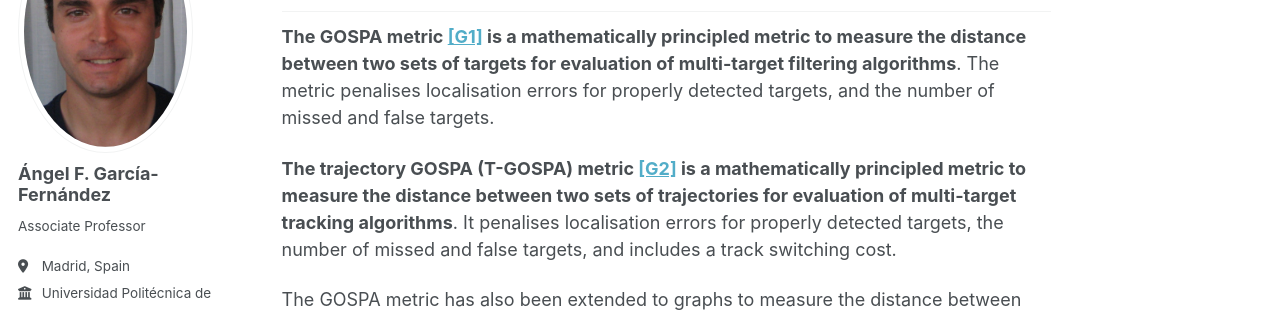
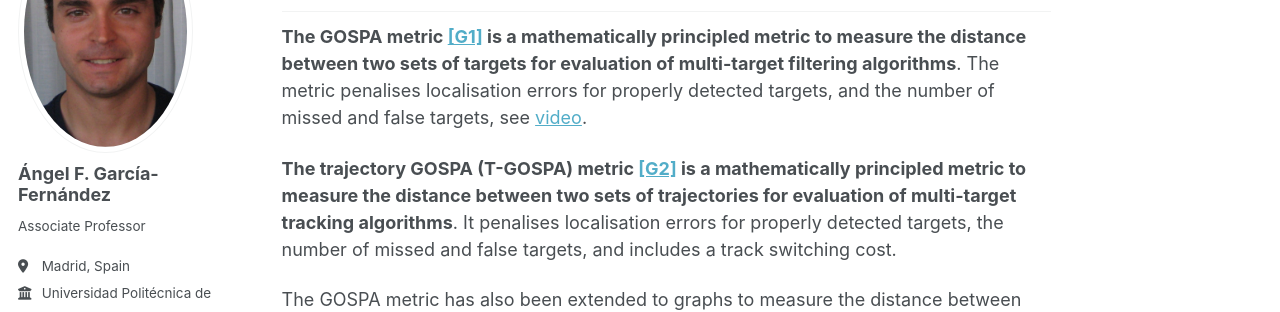
Before and after one commit to Agarciafernandez/Agarciafernandez.github.io, a Jekyll site: the page built from _pages/about.md, in a window 1280 px wide and 1400 px high, scrolled down 344 px. Shown: the part 207-519 px from the top of the window. Built offline with Jekyll 4.4.1, drawn with Linux system fonts in a browser that asks for light colours; some web fonts are replaced; some of the changed text lies outside the part shown.

Commit message:
Update about.md

```diff
--- a/_pages/about.md
+++ b/_pages/about.md
@@ -19,7 +19,7 @@ These are some of my main research contributions.
 Generalised optimal sub-pattern assignment (GOSPA) metrics
 ---------------
 
-**The GOSPA metric [[G1]](https://ieeexplore.ieee.org/document/8009645) is a mathematically principled metric to measure the distance between two sets of targets for evaluation of multi-target filtering algorithms**. The metric penalises localisation errors for properly detected targets, and the number of missed and false targets.
+**The GOSPA metric [[G1]](https://ieeexplore.ieee.org/document/8009645) is a mathematically principled metric to measure the distance between two sets of targets for evaluation of multi-target filtering algorithms**. The metric penalises localisation errors for properly detected targets, and the number of missed and false targets, see [video](https://www.youtube.com/watch?v=M79GTTytvCM).
 
 **The trajectory GOSPA (T-GOSPA) metric [[G2]](https://ieeexplore.ieee.org/abstract/document/9127194) is a mathematically principled metric to measure the distance between two sets of trajectories for evaluation of multi-target tracking algorithms**. It penalises localisation errors for properly detected targets, the number of missed and false targets, and includes a track switching cost.
 
```
Also changed, not shown: other parts of _pages/about.md (+2 -0 lines).
